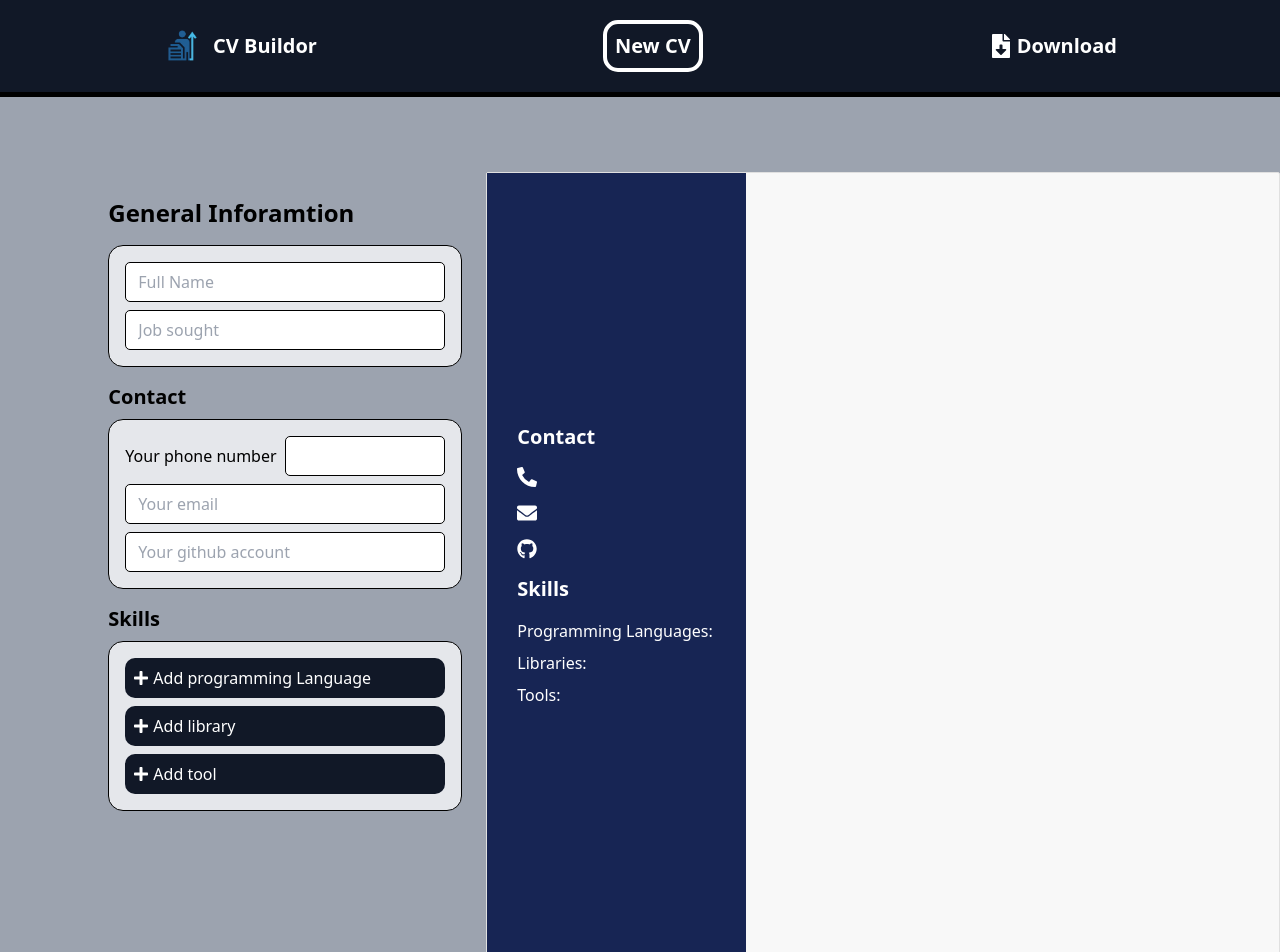
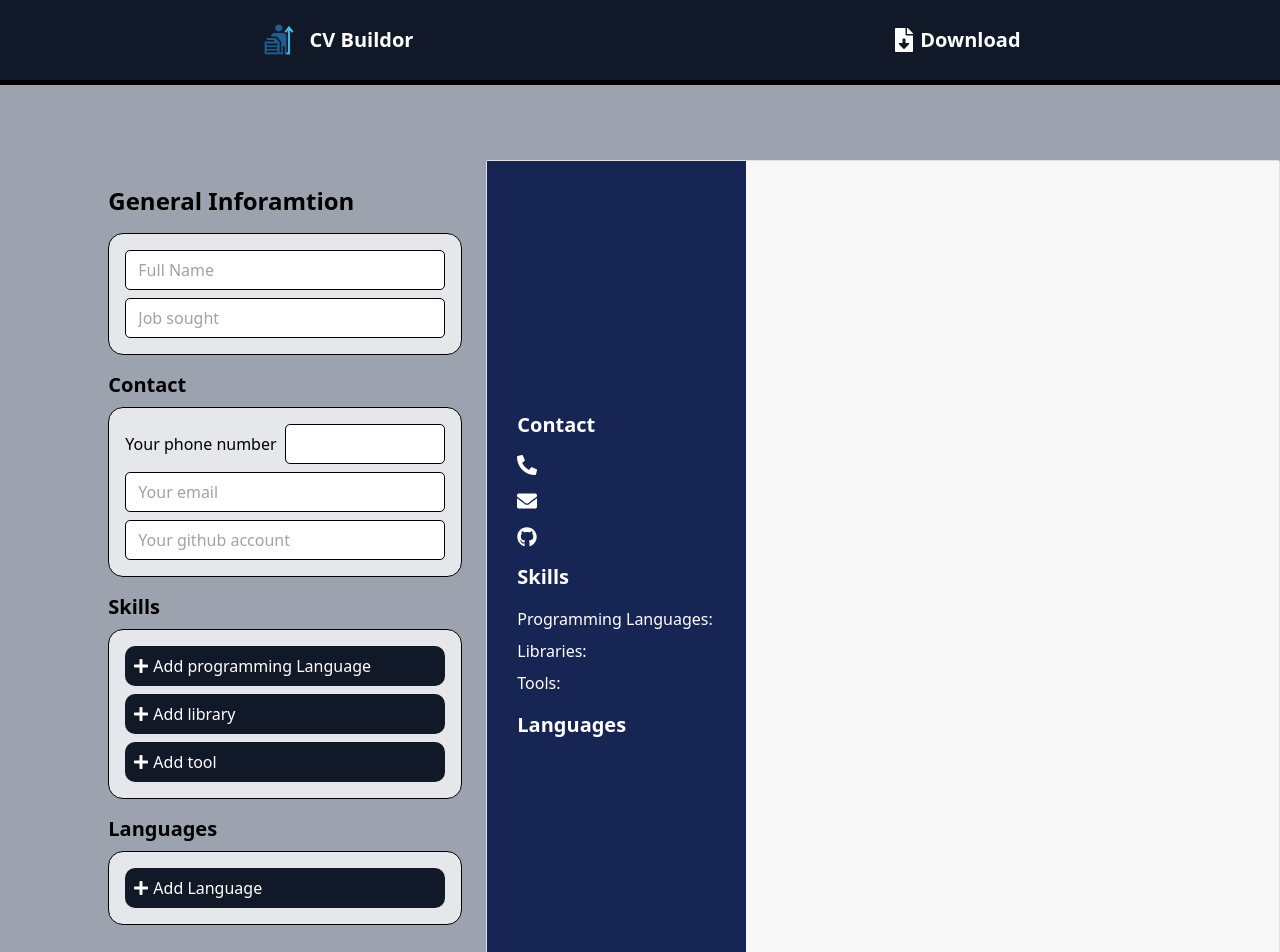
Before and after one commit to Louis-dub/cv_buildor_odin, a React (Vite) app: page / in a window 1280 px wide. Shown: the top 952 px of the page. Built offline with nearby package versions, Linux system fonts and the light colour scheme.

Commit message:
ADD: language

```diff
--- a/src/App.jsx
+++ b/src/App.jsx
@@ -14,6 +14,7 @@ export default function App() {
     const [languagesValue, setLanguagesValue] = useState([]);
     const [librarysValue, setLibraryesValue] = useState([]);
     const [toolsValue, setToolsValue] = useState([]);
+    const [langValue, setLangValue] = useState([]);
 
     const contentRef = useRef(null);
 
@@ -42,12 +43,14 @@ export default function App() {
                             languages={languagesValue}
                             librarys={librarysValue}
                             tools={toolsValue}
+                            langs={langValue}
                             onCallChange={setCallValue}
                             onEmailChange={setEmailValue}
                             onGithubChange={setGithubValue}
                             onLanguagesChange={setLanguagesValue}
                             onLibrarysChange={setLibraryesValue}
                             onToolsChange={setToolsValue}
+                            onLangsChange={setLangValue}
                         />
                     </div>
                 </div>
@@ -62,6 +65,7 @@ export default function App() {
                         languages={languagesValue}
                         libraries={librarysValue}
                         tools={toolsValue}
+                        langs={langValue}
                     />
                 </div>
             </main>
--- a/src/features/cvSheet.jsx
+++ b/src/features/cvSheet.jsx
@@ -10,6 +10,7 @@ export default function CvSheet({
     languages,
     libraries,
     tools,
+    langs
 }) {
     return (
         <div
@@ -60,6 +61,16 @@ export default function CvSheet({
                                 <span>Tools: {tools.join(", ")} </span>
                             </li>
                         </ul>
+                        <h1 className="text-xl font-bold">Languages</h1>
+                        <ul>
+                            {langs.map(lang => {
+                                return (
+                                    <li>
+                                        <span>{lang}</span>
+                                    </li>
+                                );
+                            })}
+                        </ul>
                     </div>
                 </div>
                 <div className="flex flex-col gap-16 p-[30px]">
--- a/src/features/header.jsx
+++ b/src/features/header.jsx
@@ -15,11 +15,6 @@ export default function Header({ onDownload }) {
                 </div>
                 <div>
                     <button
-                        className="text-xl text-white font-bold border-4 border-white rounded-[15px] p-2 hover:scale-110 active:scale-95 transition-all ease-out"
-                    >New CV</button>
-                </div>
-                <div>
-                    <button
                         onClick={onDownload}
                         className="text-xl text-white font-bold flex items-center gap-1 hover:scale-110 active:scale-95 transition-all ease-out"
                     >
--- a/src/features/sidebar.jsx
+++ b/src/features/sidebar.jsx
@@ -12,12 +12,14 @@ export default function Sidebar({
     languages,
     librarys,
     tools,
+    langs,
     onCallChange,
     onEmailChange,
     onGithubChange,
     onLanguagesChange,
     onLibrarysChange,
-    onToolsChange
+    onToolsChange,
+    onLangsChange
 }) {
     function handleAddSkills(programInput, setProgramInput) {
         setProgramInput([...programInput, ""]);
@@ -94,6 +96,25 @@ export default function Sidebar({
                     Add tool
                 </button>
             </div>
+            <h1 className="text-xl font-bold">Languages</h1>
+            <div className="mt-2 mb-4 border border-black rounded-[15px] p-4 flex flex-col items-center gap-2 bg-gray-200">
+                {langs.map((input, index) => (
+                    <InputTextWithTrash
+                        key={index}
+                        placeholder="New Skill"
+                        value={input}
+                        onChange={(e) => handleSetValue(e.target.value, index, langs, onLangsChange)}
+                        onDelete={() => handleRemoveInput(index, langs, onLangsChange)}
+                    />
+                ))}
+                <button
+                    onClick={() => handleAddSkills(langs, onLangsChange)}
+                    className="w-80 text-white bg-gray-900 rounded-[10px] p-2 flex items-center gap-1 hover:scale-105 active:scale-95 transition-all ease-out"
+                >
+                    <FaPlus />
+                    Add Language
+                </button>
+            </div>
         </>
     );
 }
```
